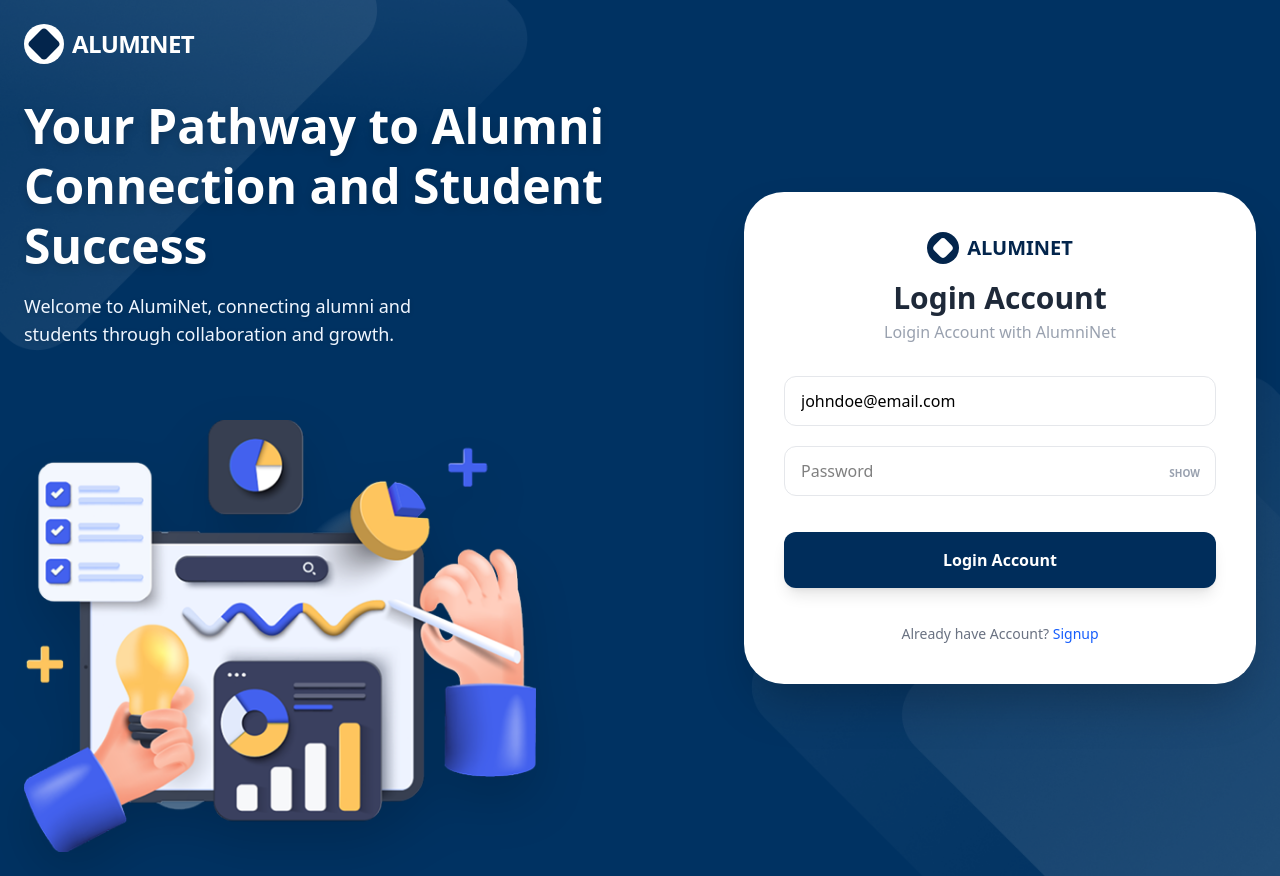
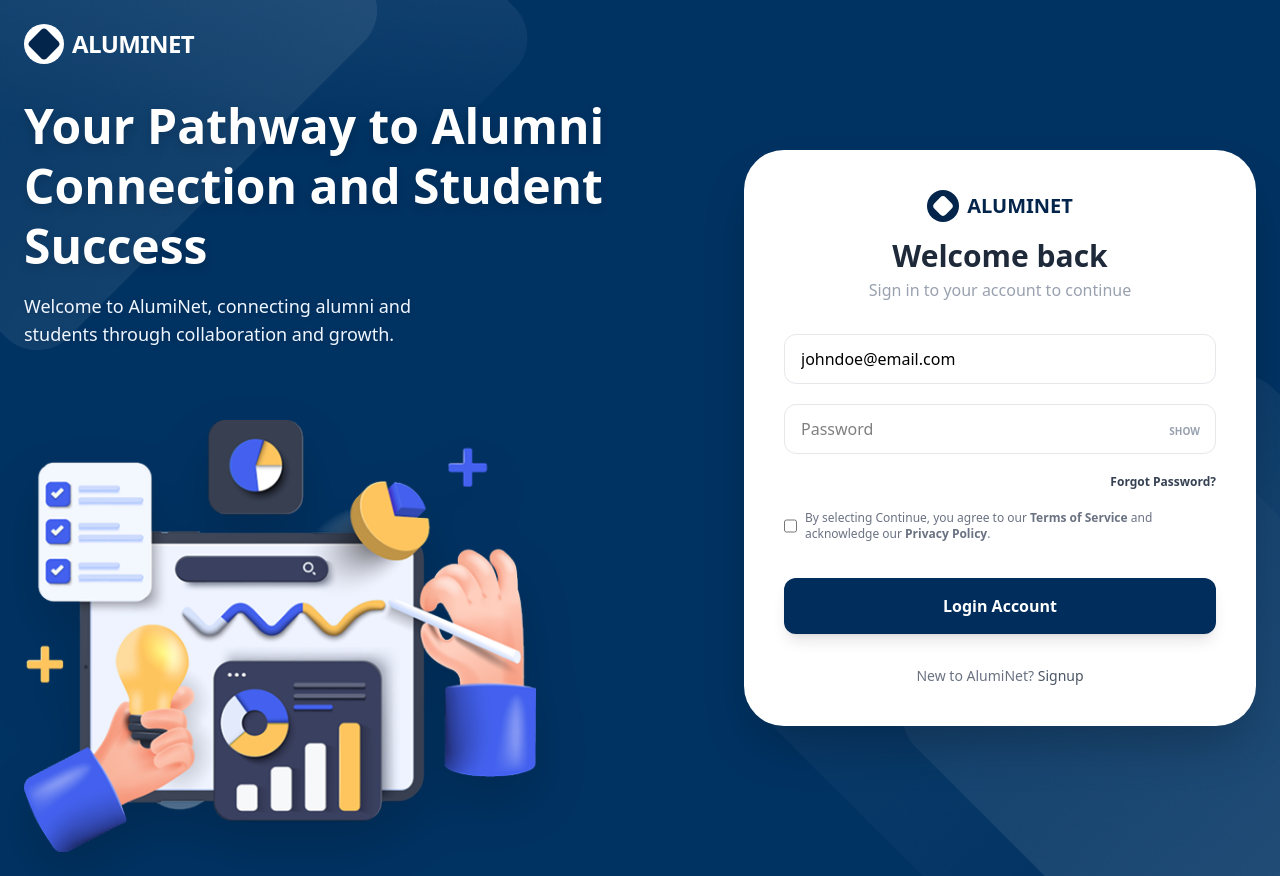
Before and after one commit to khonchanphearaa/AlumniNet, a Vue app: page /auth/login in a window 1280 px wide. Built offline with nearby package versions, Linux system fonts and the light colour scheme.

Commit message:
Update Login

```diff
--- a/src/features/auth/views/Login.vue
+++ b/src/features/auth/views/Login.vue
@@ -1,39 +1,71 @@
 <template>
-    <BaseLayoutAuth :bgImage="signupBg" :heroImage="imageSignup"
+  <BaseLayoutAuth
+    :bgImage="signupBg"
+    :heroImage="imageSignup"
     title="Your Pathway to Alumni Connection and Student Success"
-        description="Welcome to AlumiNet, connecting alumni and students through collaboration and growth.">
-        <!-- Right Side Card -->
+    description="Welcome to AlumiNet, connecting alumni and students through collaboration and growth."
+  >
+    <BaseForm
+      title="Welcome back"
+      subTitle="Sign in to your account to continue"
+      @submit="handleSignup"
+    >
+      <template #fields>
+        <BaseInput
+          v-model="form.email"
+          type="email"
+          placeholder="Enter Email Address"
+        />
 
-            <BaseForm title="Login Account" subTitle="Loigin Account with AlumniNet" @submit="handleSignup">
-                <!-- FORM FIELDS -->
-                <template #fields>
-
-                    <BaseInput v-model="form.email" type="email" placeholder="Enter Email Address" />
-
-                    <BaseInput v-model="form.password" :type="showPassword ? 'text' : 'password'"
-                        placeholder="Password">
+        <BaseInput
+          v-model="form.password"
+          :type="showPassword ? 'text' : 'password'"
+          placeholder="Password"
+        >
           <template #append>
-                            <button type="button" class="text-gray-400" @click="showPassword = !showPassword">
+            <button
+              type="button"
+              class="text-gray-400"
+              @click="showPassword = !showPassword"
+            >
               <span class="text-[10px] font-bold">
                 {{ showPassword ? 'HIDE' : 'SHOW' }}
               </span>
             </button>
           </template>
         </BaseInput>
+
+        <div class="flex justify-end">
+            <a href="#" class="text-xs font-semibold text-gray-700 hover:underline">
+                Forgot Password?
+            </a>
+        </div>
+
+        <div class="flex items-center justify-between">
+          <label class="flex items-center cursor-pointer">
+            <input
+              type="checkbox"
+              v-model="form.rememberMe"
+              class="w-4 h-4 rounded border-gray-300 text-blue-900 focus:ring-blue-800 cursor-pointer"
+            />
+            <span class="ml-2 text-xs text-gray-500 selection:bg-transparent">
+                By selecting Continue, you agree to our <b>Terms of Service</b> and acknowledge our <b>Privacy Policy</b>.
+            </span>
+          </label>
+
+        </div>
       </template>
 
-                <!-- ACTIONS -->
       <template #actions>
         <BaseButton :loading="isLoading">
           Login Account
         </BaseButton>
       </template>
 
-                <!-- FOOTER -->
       <template #footer>
-                    <p class="text-center text-sm text-gray-500 pt-2">
-                        Already have Account?
-                        <a href="#" class="text-blue-600 font-medium hover:underline">
+        <p class="text-center text-sm text-gray-500 pt-1">
+          New to AlumiNet?
+          <a href="#" class="text-gray-600 font-medium hover:underline">
             Signup
           </a>
         </p>
@@ -53,17 +85,25 @@ import signupBg from '@/assets/images/Bg-signup.jpg';
 import imageSignup from '@/assets/images/Auth_image.png';
 
 const showPassword = ref(false);
-let isLoading = ref(false)
+const isLoading = ref(false);
 
+// Form Data
 const form = reactive({
   fullName: '',
   email: 'johndoe@email.com',
   password: '',
   department: '',
-    generation: ''
+  generation: '',
+  rememberMe: false // Track checkbox state here
 });
 
+// Handlers
 const handleSignup = () => {
+  isLoading.value = true;
+  console.log('Form Submitted:', form);
 
+  setTimeout(() => {
+    isLoading.value = false;
+  }, 2000);
 };
 </script>
```
Lines whose indentation alone changed are shown as unchanged.
